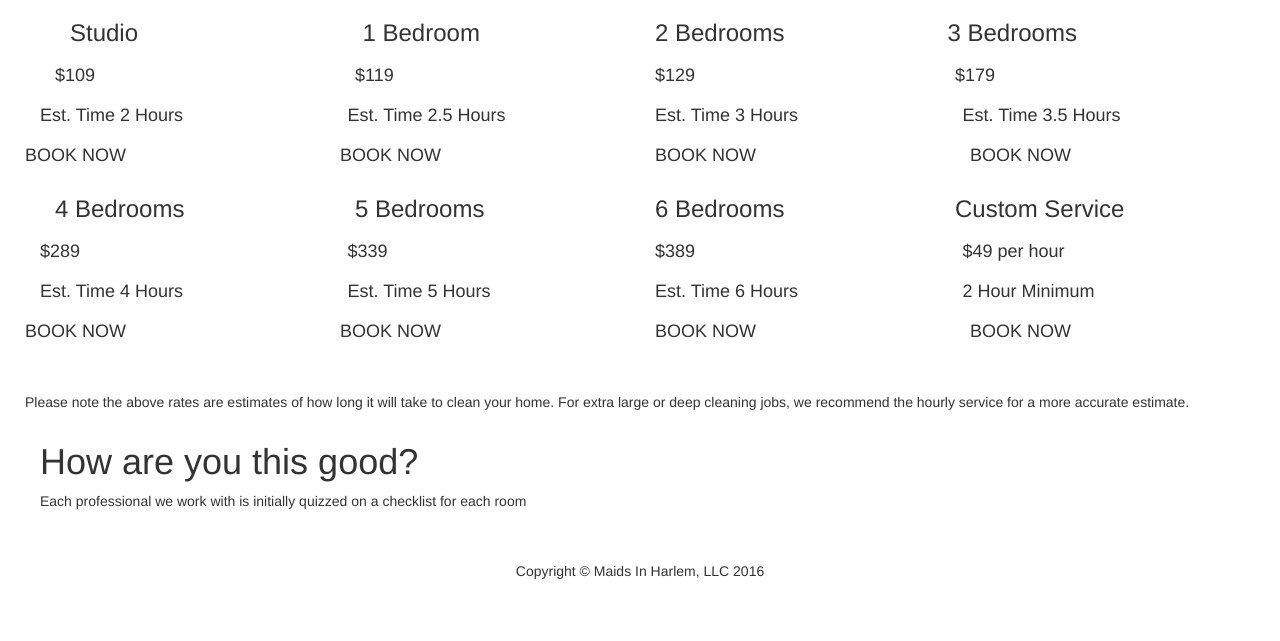
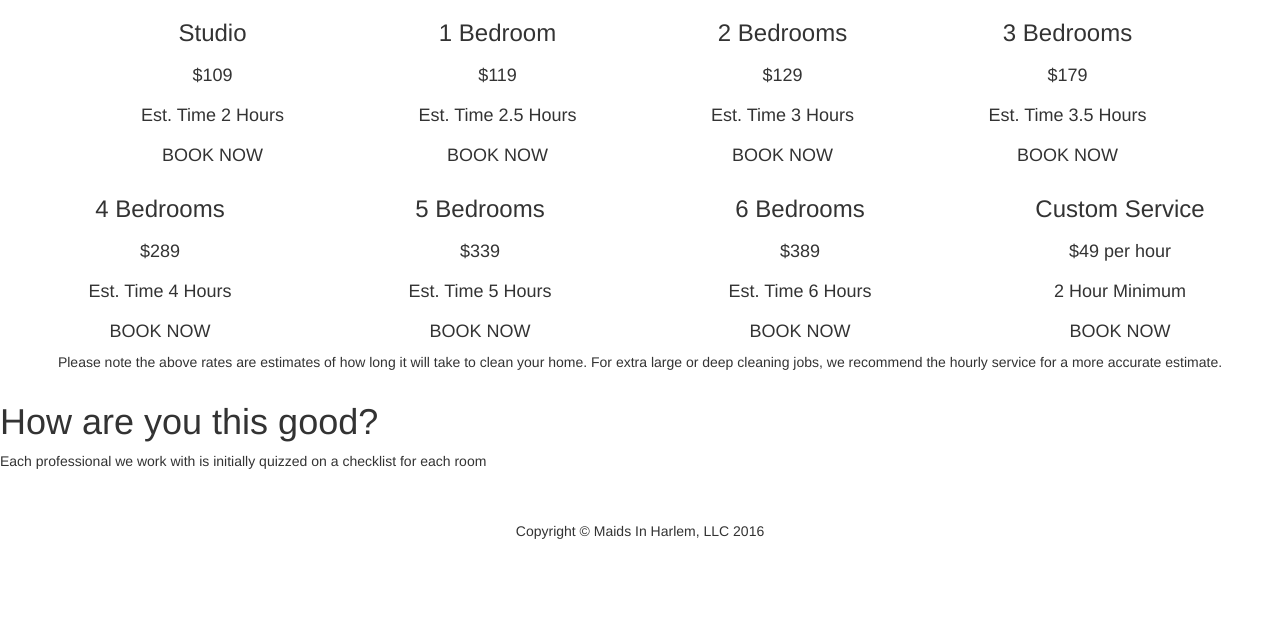
Before and after one commit to jscott413/maids, a Django app: page /services in a window 1280 px wide. Shown: the part 450-1091 px from the top of the page. After the commit the page ends 989 px from the top, so only its background shows below. Run offline with Django 3.2, Linux system fonts and the light colour scheme; some libraries are stand-ins or nearby versions.

Commit message:
Aligned Pricing Grid

```diff
--- a/maids/static/css/business-frontpage.css
+++ b/maids/static/css/business-frontpage.css
@@ -69,3 +69,32 @@ footer p{
 .justify{
     text-align: justify;
 }
+
+.container-services{
+    margin-right: auto;
+    margin-left: auto;
+}
+
+#bedroom{
+    text-align: center;
+    margin-right: auto;
+    margin-left: auto;
+}
+
+#price{
+    text-align: center;
+    margin-right: auto;
+    margin-left: auto;
+}
+
+#time{
+    text-align: center;
+    margin-right: auto;
+    margin-left: auto;
+}
+
+#cta{
+    text-align: center;
+    margin-right: auto;
+    margin-left: auto;
+}
```
Also changed, not shown: maids/templates/services.html (+8 -3 lines).
